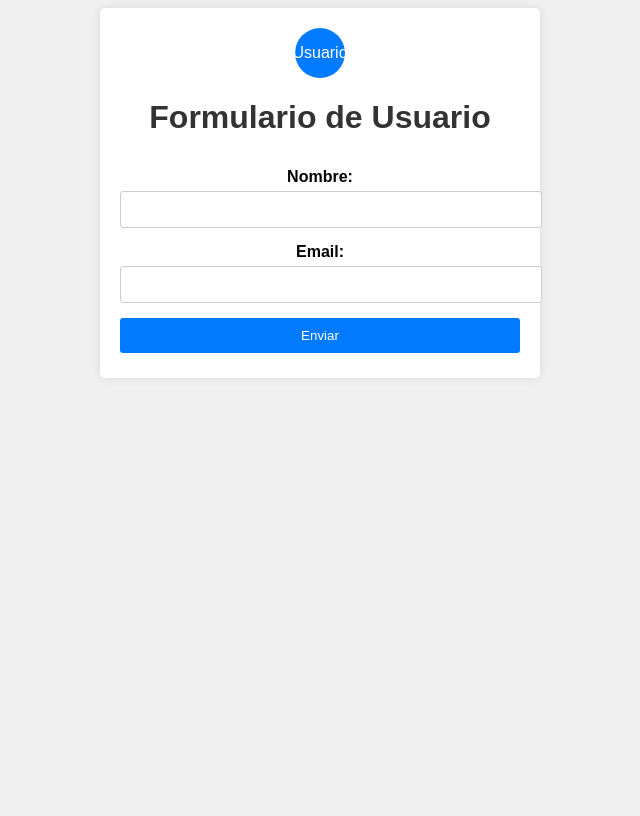
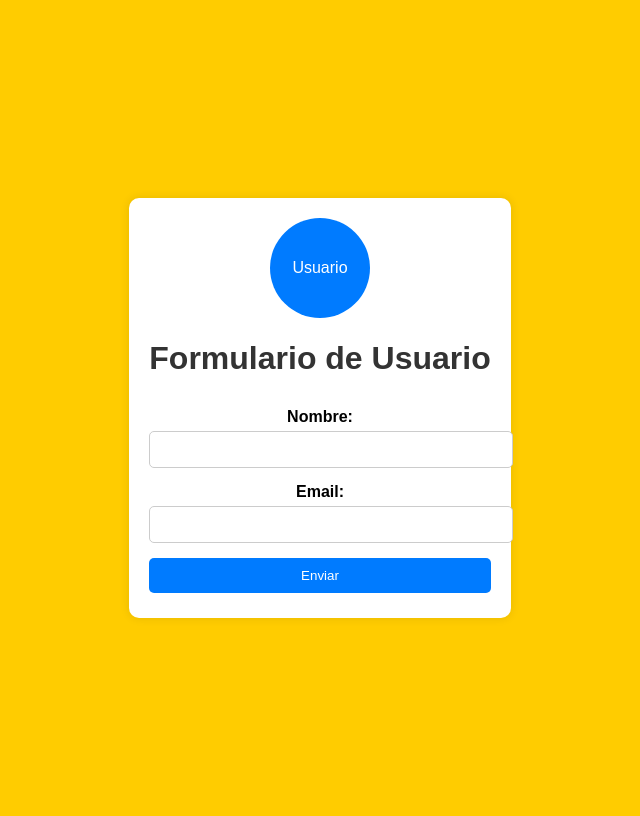
Before and after one commit to iTzKevinPG/ApplicationRenderApi, a Django app: page /users/formulario in a window 1280 px wide. Shown: the whole page, without its empty margins (320-960 px from the left). Before the commit the page ends 378 px from the top, so only its background shows below. Run offline with Django 4.2, Linux system fonts and the light colour scheme.

Commit message:
change form

```diff
--- a/userapp/templates/formulario.html
+++ b/userapp/templates/formulario.html
@@ -6,16 +6,21 @@
     <style>
         body {
             font-family: Arial, sans-serif;
-            background-color: #f0f0f0;
+            background-color: #ffcc00;
+            /* Fondo más llamativo */
             text-align: center;
+            display: flex;
+            justify-content: center;
+            align-items: center;
+            height: 100vh;
+            /* Centra verticalmente en la pantalla */
         }
 
         .container {
             max-width: 400px;
-            margin: 0 auto;
             padding: 20px;
             background-color: #fff;
-            border-radius: 5px;
+            border-radius: 10px;
             box-shadow: 0 0 10px rgba(0, 0, 0, 0.1);
         }
 
@@ -38,15 +43,18 @@
             padding: 10px;
             margin: 5px 0;
             border: 1px solid #ccc;
-            border-radius: 3px;
+            border-radius: 5px;
+            /* Bordes más redondeados */
             width: 100%;
+            transition: border-color 0.3s;
+            /* Añadida animación */
         }
 
         input[type="submit"] {
             background-color: #007bff;
             color: #fff;
             border: none;
-            border-radius: 3px;
+            border-radius: 5px;
             padding: 10px;
             cursor: pointer;
             transition: background-color 0.3s;
@@ -58,8 +66,8 @@
         }
 
         .user-logo {
-            width: 50px;
-            height: 50px;
+            width: 100px;
+            height: 100px;
             border-radius: 50%;
             background-color: #007bff;
             color: #fff;
@@ -67,7 +75,11 @@
             align-items: center;
             justify-content: center;
             margin: 0 auto 20px;
-            margin-bottom: 10px;
+        }
+
+        .user-logo img {
+            max-width: 100%;
+            max-height: 100%;
         }
     </style>
     <meta charset="UTF-8">
```
